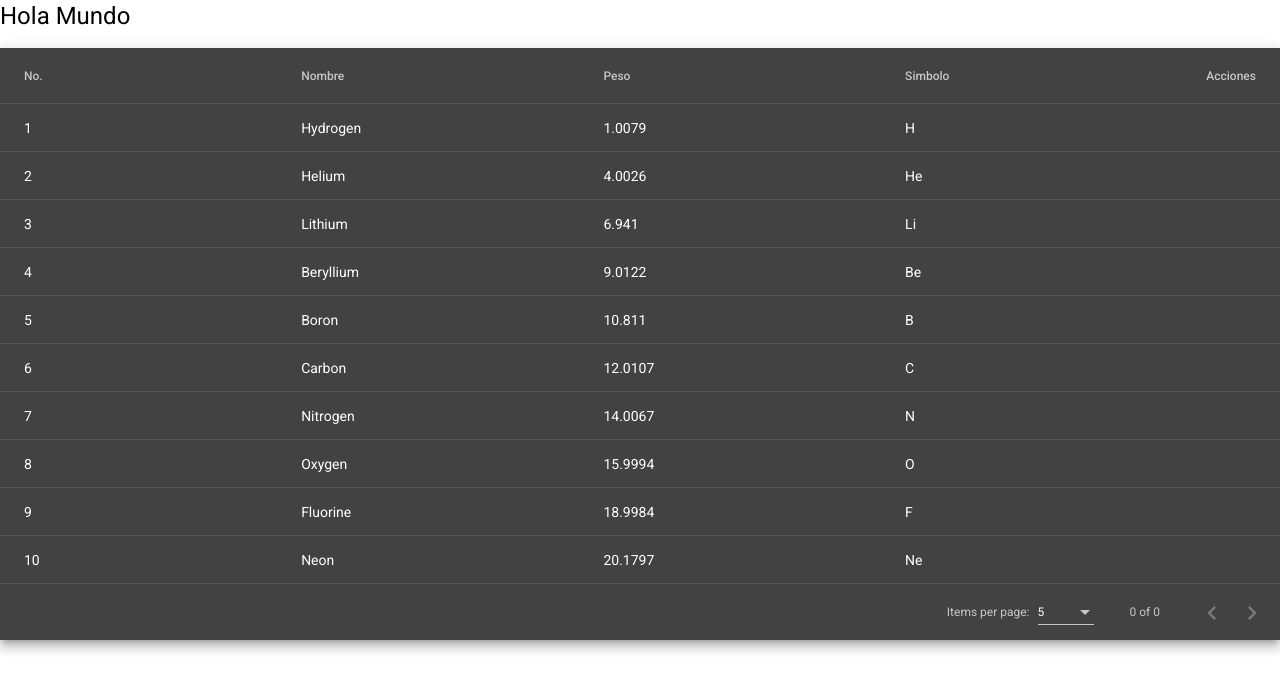
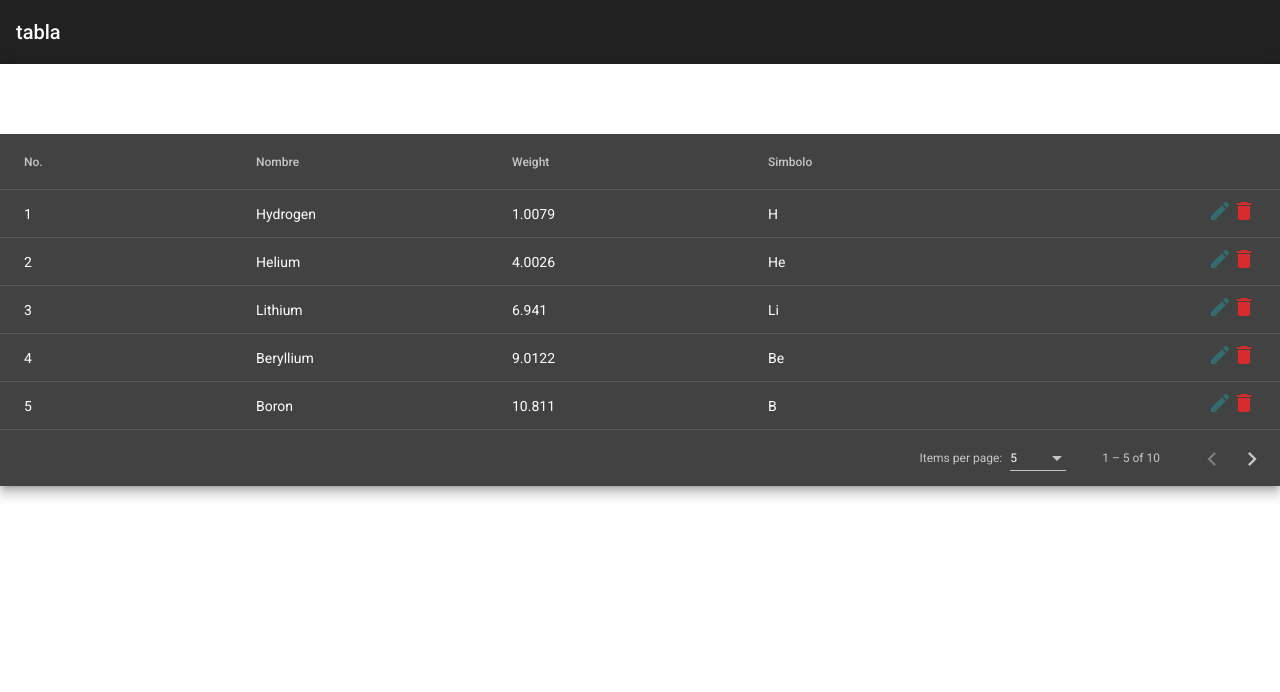
Before and after one commit to Felipe10812/Tabla, an Angular app: page / in a window 1280 px wide. Shown: the top 692 px of the page. Built offline with nearby package versions, Linux system fonts and the light colour scheme.

Commit message:
Todo por hoy

```diff
--- /dev/null
+++ b/src/app/tabla/tabla.component.css
@@ -0,0 +1,16 @@
+table {
+    width: 100%;
+}
+
+th {
+    width: 20%;
+}
+
+.pointer {
+    cursor: pointer;
+}
+
+.mat-form-field {
+    font-size: 14px;
+    width: 100%;
+}
--- a/src/app/tabla/tabla.component.html
+++ b/src/app/tabla/tabla.component.html
@@ -1,21 +1,53 @@
-<h1>{{ "Hola mundo" | titlecase }}</h1>
+<div class="container">
+    <mat-toolbar>
+        <span>tabla</span>
+    </mat-toolbar>
 
-<!-- <mat-form-field appearance="standard">
-    <mat-label>Filter</mat-label>
-    <input matInput (keyup)="applyFilter($event)" placeholder="Ex. Mia" #input>
-</mat-form-field> -->
+    <div class="mat-elevation-z8" *ngIf="ELEMENT_DATA.length > 0">
 
-<div class="mat-elevation-z8">
+        <!-- Filtro -->
+        <mat-form-field appearance="standard">
+            <mat-label>Filtro</mat-label>
+            <input matInput (keyup)="applyFilter($event)" placeholder="Ingrese un valor" #input autocomplete="off">
+        </mat-form-field>
 
         <table mat-table [dataSource]="dataSource" matSort>
 
-        <!-- Generacion de las columnas -->
-        <ng-container *ngFor="let column of columns" [matColumnDef]="column.columnDef">
-            <th mat-header-cell *matHeaderCellDef>
-                {{column.header}}
-            </th>
-            <td mat-cell *matCellDef="let row">
-                {{column.cell(row)}}
+
+            <!-- Columnas -->
+            <!-- Position Column -->
+            <ng-container matColumnDef="position">
+                <th mat-header-cell *matHeaderCellDef mat-sort-header> No. </th>
+                <td mat-cell *matCellDef="let element"> {{element.position}} </td>
+            </ng-container>
+
+            <!-- Name Column -->
+            <ng-container matColumnDef="name">
+                <th mat-header-cell *matHeaderCellDef mat-sort-header> Nombre </th>
+                <td mat-cell *matCellDef="let element"> {{element.name}} </td>
+            </ng-container>
+
+            <!-- Weight Column -->
+            <ng-container matColumnDef="weight">
+                <th mat-header-cell *matHeaderCellDef mat-sort-header> Weight </th>
+                <td mat-cell *matCellDef="let element"> {{element.weight}} </td>
+            </ng-container>
+
+            <!-- Symbol Column -->
+            <ng-container matColumnDef="symbol">
+                <th mat-header-cell *matHeaderCellDef mat-sort-header> Simbolo </th>
+                <td mat-cell *matCellDef="let element"> {{element.symbol}} </td>
+            </ng-container>
+
+            <ng-container matColumnDef="acciones">
+                <th mat-header-cell *matHeaderCellDef></th>
+                <td mat-cell *matCellDef="let element; let id" style="text-align: right;">
+                    <a class="pointer" matTooltip="Editar" style="color:rgb(53, 109, 109)">
+                        <mat-icon>edit</mat-icon>
+                    </a>
+                    <a class="pointer" (click)="eliminar(id)" matTooltip="Eliminar" style="color:rgb(216, 44, 44)">
+                        <mat-icon>delete</mat-icon>
+                    </a>
                 </td>
             </ng-container>
 
@@ -24,9 +56,10 @@
 
             <!-- Mensaje que aparecera cuendo no se encuentren datos en la busqueda -->
             <tr class="mat-row" *matNoDataRow>
-            <!-- <td class="mat-cell" colspan="4">No se encontraron conincidencias con: "{{input.value}}"</td> -->
+                <td class="mat-cell" colspan="4">No se encontraron coincidencias con: "{{input.value}}"</td>
             </tr>
         </table>
-
-    <mat-paginator [pageSizeOptions]="[5, 10, 25, 100]" aria-label="Select page of users"></mat-paginator>
+        <mat-paginator [pageSizeOptions]="[5, 10, 25, 100]" aria-label="Selecciones una paginacion"></mat-paginator>
     </div>
+    <h2 *ngIf="ELEMENT_DATA.length == 0">No hay datos </h2>
+</div>
--- a/src/app/tabla/tabla.component.ts
+++ b/src/app/tabla/tabla.component.ts
@@ -1,7 +1,9 @@
-import { Component, AfterViewInit, ViewChild } from '@angular/core';
+import { Component, AfterViewInit, ViewChild, OnInit } from '@angular/core';
 import { MatSort } from '@angular/material/sort';
 import { MatTable, MatTableDataSource } from '@angular/material/table';
 import { MatPaginator } from '@angular/material/paginator';
+import { TablaService } from './tabla.service';
+
 
 export interface PeriodicElement {
   name: string;
@@ -10,82 +12,45 @@ export interface PeriodicElement {
   symbol: string;
 }
 
-const ELEMENT_DATA: PeriodicElement[] = [
-  {position: 1, name: 'Hydrogen', weight: 1.0079, symbol: 'H'},
-  {position: 2, name: 'Helium', weight: 4.0026, symbol: 'He'},
-  {position: 3, name: 'Lithium', weight: 6.941, symbol: 'Li'},
-  {position: 4, name: 'Beryllium', weight: 9.0122, symbol: 'Be'},
-  {position: 5, name: 'Boron', weight: 10.811, symbol: 'B'},
-  {position: 6, name: 'Carbon', weight: 12.0107, symbol: 'C'},
-  {position: 7, name: 'Nitrogen', weight: 14.0067, symbol: 'N'},
-  {position: 8, name: 'Oxygen', weight: 15.9994, symbol: 'O'},
-  {position: 9, name: 'Fluorine', weight: 18.9984, symbol: 'F'},
-  {position: 10, name: 'Neon', weight: 20.1797, symbol: 'Ne'},
-];
-
-/*
-  @title Data table with sorting, pagination, and filtering.
-*/
-
 @Component({
   selector: 'app-tabla',
   templateUrl: './tabla.component.html',
-  styles: [`
-    table {
-    width: 100%;
+  styleUrls: ['./tabla.component.css']
+})
+
+export class TablaComponent implements OnInit{
+
+  ELEMENT_DATA: PeriodicElement[] =[];
+
+  // Nombre de las posibles columnas que se usaran
+  displayedColumns: string[] = ['position', 'name', 'weight', 'symbol', 'acciones'];
+  dataSource!: MatTableDataSource<any>
+
+  @ViewChild(MatTable) table!: MatPaginator;
+  @ViewChild(MatPaginator) paginator!: MatPaginator;
+  @ViewChild(MatSort) sort!: MatSort;
+
+  constructor( private _tablaservice: TablaService ){
+
   }
 
-  .mat-form-field {
-    font-size: 14px;
-    width: 100%;
+  ngOnInit(): void {
+    this.cargarElementos();
   }
 
-  td, th {
-    width: 25%;
-  } `]
-})
+  // Carga los elementos desde el servicio
+  cargarElementos(){
+    this.ELEMENT_DATA = this._tablaservice.getElemento();
+    this.dataSource = new MatTableDataSource(this.ELEMENT_DATA);
+  }
 
-export class TablaComponent {
+  // Siclo de vida de la paginacion
+  ngAfterViewInit() {
+    this.dataSource.paginator = this.paginator;
+    this.dataSource.sort = this.sort;
+  }
 
-  // Nombre de las posibles columnas que se usaran
-  columns = [
-    {
-      columnDef: 'position',
-      header: 'No.',
-      cell: (element: PeriodicElement) => `${element.position}`,
-    },
-    {
-      columnDef: 'name',
-      header: 'Nombre',
-      cell: (element: PeriodicElement) => `${element.name}`,
-    },
-    {
-      columnDef: 'weight',
-      header: 'Peso',
-      cell: (element: PeriodicElement) => `${element.weight}`,
-    },
-    {
-      columnDef: 'symbol',
-      header: 'Simbolo',
-      cell: (element: PeriodicElement) => `${element.symbol}`,
-    },
-    {
-      columnDef: 'Acciones',
-      header: 'Acciones',
-      cell: (element: PeriodicElement) => {""},
-    },
-  ];
-  dataSource = ELEMENT_DATA;
-  displayedColumns = this.columns.map(c => c.columnDef);
-
-
-  constructor(){}
-
-  // @ViewChild(MatTable) table!: MatPaginator;
-  // @ViewChild(MatPaginator) paginator!: MatPaginator;
-  // @ViewChild(MatSort) sort!: MatSort;
-
-/*
+  // Filtro
   applyFilter(event: Event) {
     const filterValue = (event.target as HTMLInputElement).value;
     this.dataSource.filter = filterValue.trim().toLowerCase();
@@ -93,7 +58,16 @@ export class TablaComponent {
     if (this.dataSource.paginator) {
       this.dataSource.paginator.firstPage();
     }
-  } */
+  }
+
+  // Eliminar
+  eliminar( id: number ){
+    console.log(id)
+    // Se obtiene del servicio
+    this._tablaservice.eliminarDato(id);
+    this.cargarElementos();
+  }
+
 
 
 }
--- /dev/null
+++ b/src/app/tabla/tabla.service.ts
@@ -0,0 +1,32 @@
+import { Injectable } from '@angular/core';
+import { PeriodicElement } from './tabla.component';
+
+@Injectable({
+  providedIn: 'root'
+})
+export class TablaService {
+
+  ELEMENT_DATA: PeriodicElement[] = [
+    { position: 1, name: 'Hydrogen', weight: 1.0079, symbol: 'H' },
+    { position: 2, name: 'Helium', weight: 4.0026, symbol: 'He' },
+    { position: 3, name: 'Lithium', weight: 6.941, symbol: 'Li' },
+    { position: 4, name: 'Beryllium', weight: 9.0122, symbol: 'Be' },
+    { position: 5, name: 'Boron', weight: 10.811, symbol: 'B' },
+    { position: 6, name: 'Carbon', weight: 12.0107, symbol: 'C' },
+    { position: 7, name: 'Nitrogen', weight: 14.0067, symbol: 'N' },
+    { position: 8, name: 'Oxygen', weight: 15.9994, symbol: 'O' },
+    { position: 9, name: 'Fluorine', weight: 18.9984, symbol: 'F' },
+    { position: 10, name: 'Neon', weight: 20.1797, symbol: 'Ne' },
+  ];
+  constructor() { }
+
+  // Envia los elementos
+  getElemento(){
+    return this.ELEMENT_DATA.slice();
+  }
+
+  // Posibles servicios
+  eliminarDato( id: number ){
+    this.ELEMENT_DATA.splice(id, 1);
+  }
+}
```
Lines whose indentation alone changed are shown as unchanged.
